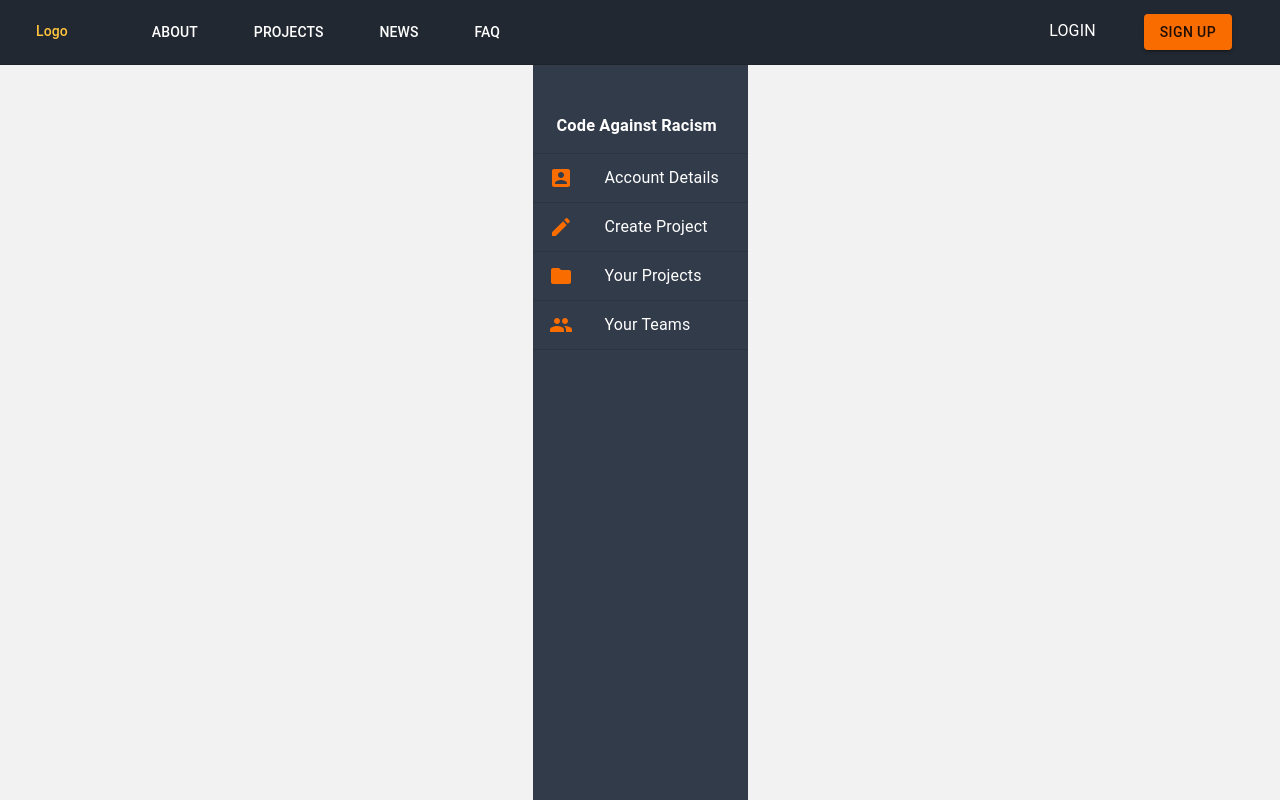
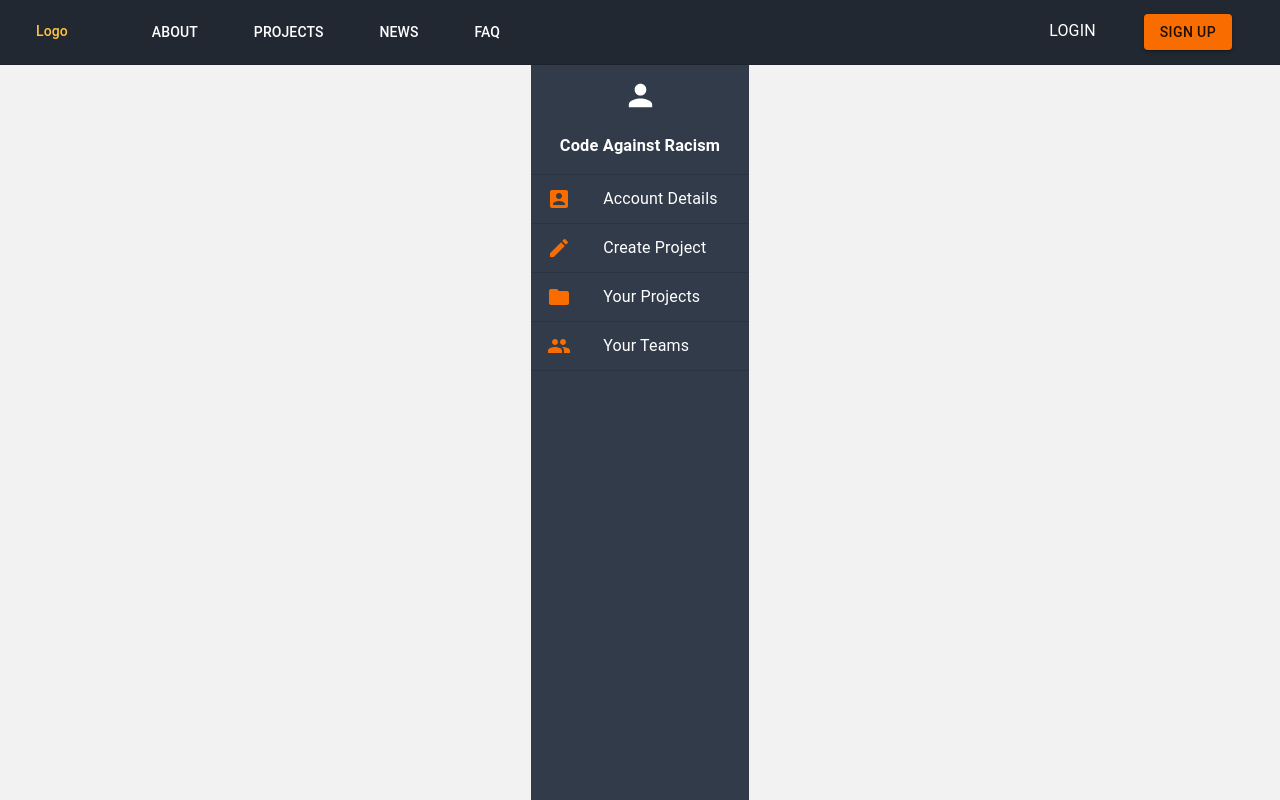
Before and after one commit to CodeAgainstRacism/codeagainstracism.org, a React (Create React App) app in the folder frontend/: page /create_projects in a window 1280 px wide. Shown: the top 800 px of the page. Built offline with nearby package versions, Linux system fonts and the light colour scheme.

Commit message:
fixed sidebar dimensions

```diff
--- a/frontend/src/components/SideBarOrganization.jsx
+++ b/frontend/src/components/SideBarOrganization.jsx
@@ -1,7 +1,7 @@
 import React from "react";
 import { withRouter, Link as RouterLink } from "react-router-dom";
 import { makeStyles } from "@material-ui/core";
-import {Container, Box} from "@material-ui/core";
+import {Container, Grid} from "@material-ui/core";
 import Divider from '@material-ui/core/Divider';
 import List from '@material-ui/core/List';
 import ListItem from '@material-ui/core/ListItem';
@@ -17,19 +17,12 @@ import PersonIcon from '@material-ui/icons/Person';
 //change links for after user type is merged so you dont have a merge conflict with app js
 const sideBarStyles = makeStyles((theme)  => ({
     sideBarContainer: {
-        width: "100%",
+        width: "17%",
         height: "120vh",
-        paddingTop: "15%",
-        alignItems: "center",
+        paddingTop: "1%",
+        textAlign: "center",
         backgroundColor: "#323b4a",
         color: theme.palette.text.secondary
-    },
-    profileBox:{
-        alignItems: "center"
-    },
-    outerContainer: {
-        width: "215px",
-        alignItems: "center",
     },
 }));
 
@@ -37,12 +30,10 @@ const sideBarStyles = makeStyles((theme)  => ({
 export default function SideBar(){
    const classes = sideBarStyles();
     return(
-        <Container disableGutters = {true} className = {classes.outerContainer}>
+        <Container disableGutters = {true}>
         <Container disableGutters = {true} className = {classes.sideBarContainer}>
-            <Container className = {classes.profileBox}>
-                {/* <PersonIcon fontSize="large" /> */}
-                <h3>Code Against Racism</h3>
-            </Container>
+            <PersonIcon fontSize="large" />
+            <h3>Code Against Racism</h3>
             <List>
                 <Divider/>
                 <ListItem button
```
